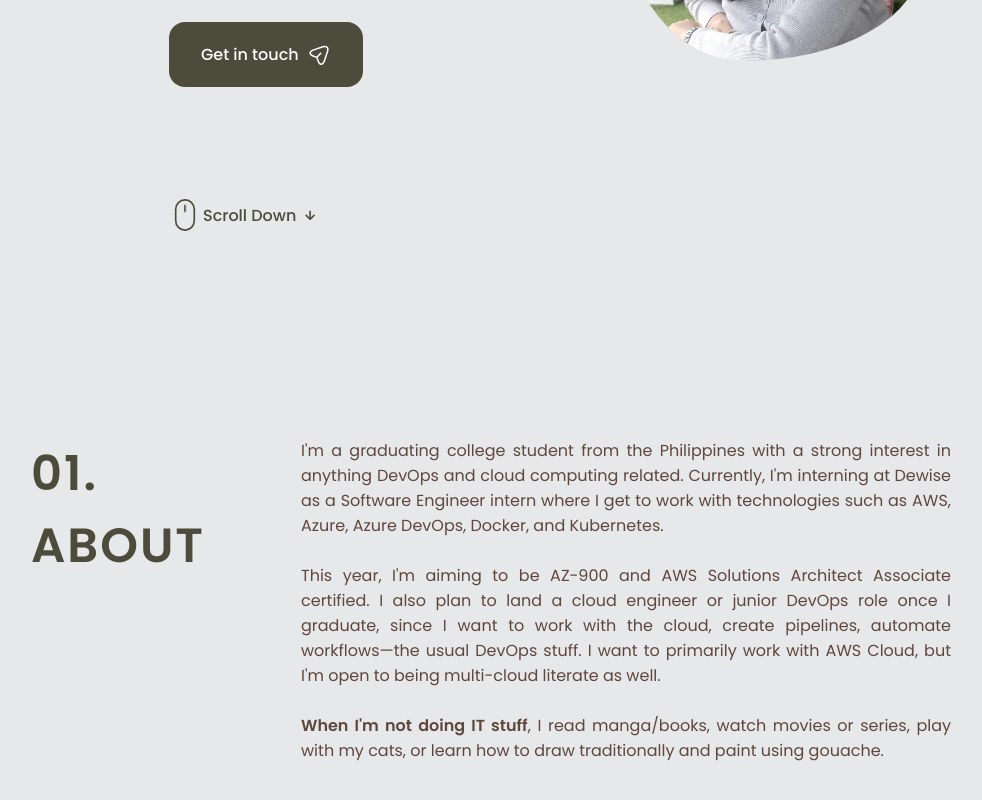
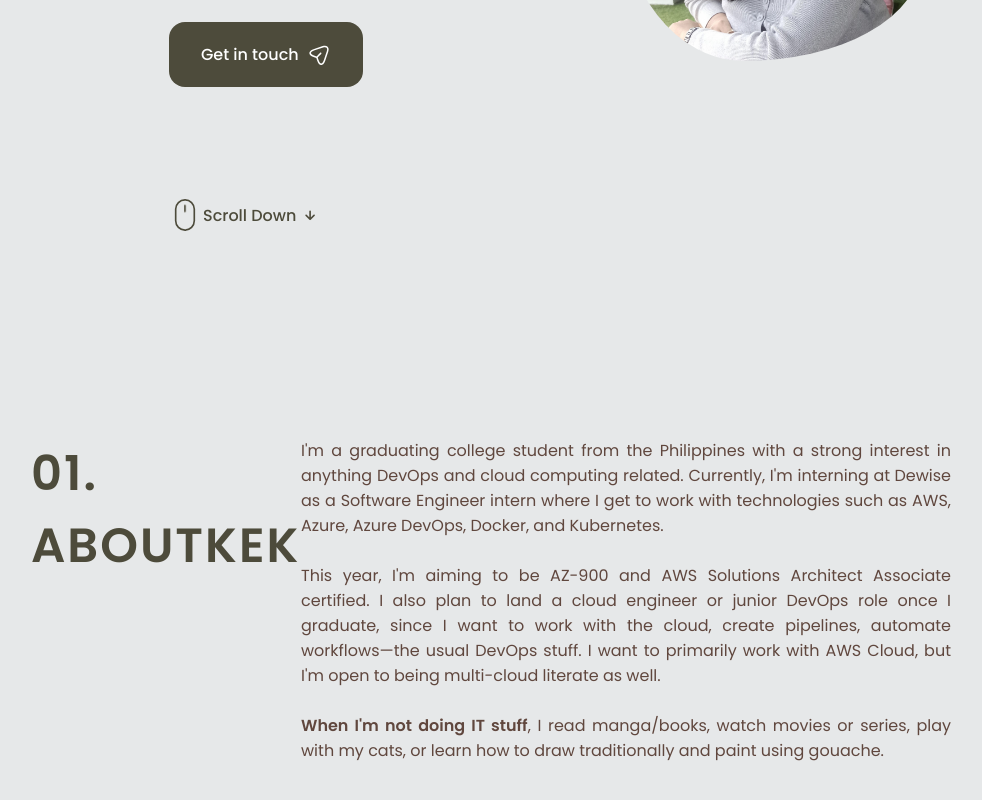
Before and after one commit to artaly/artaly-crc, a React (Create React App) app: page / in a window 1280 px wide. Shown: the part 454-1254 px from the top of the page, without its empty margins (149-1131 px from the left). Built offline with nearby package versions, Linux system fonts and the light colour scheme.

Commit message:
Try again

```diff
--- a/src/components/about/About.jsx
+++ b/src/components/about/About.jsx
@@ -4,7 +4,7 @@ import './about.css'
 const About = () => {
   return (
     <section class="section about" id='about'>
-      <div class="section__title">01. About</div>
+      <div class="section__title">01. Aboutkek</div>
         <div class="section__content">
           <p>
             I'm a graduating college student from the Philippines with a strong interest in anything DevOps and cloud computing related.
```
